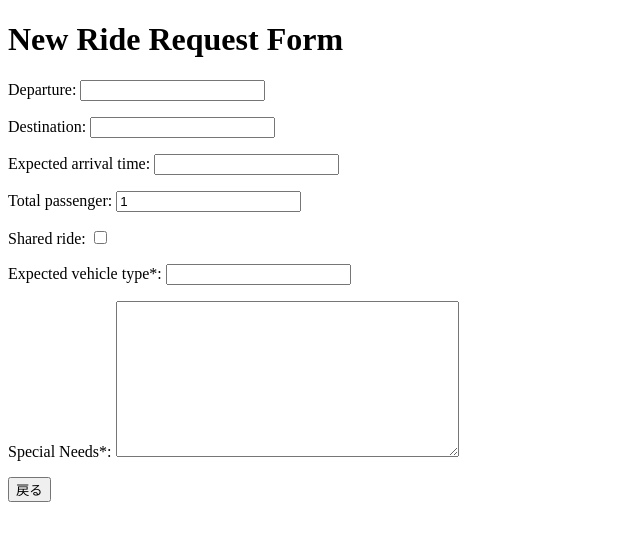
After one commit to yyxff/GoTogether, a Django app: page /ride/new_ride in a window 1280 px wide. The commit adds this page. Shown: the top 541 px of the page, without its empty margins (0-640 px from the left). Run offline with Django 5.2, Linux system fonts and the light colour scheme; the visitor is signed in with stand-in values (Sample User, id 1).

Commit message:
Update: new ride form & redirects

```diff
--- a/docker-deploy/web-app/RSS/urls.py
+++ b/docker-deploy/web-app/RSS/urls.py
@@ -22,4 +22,5 @@ urlpatterns = [
     path('admin/', admin.site.urls),
     path('', views.index_view, name='index'),
     path('user/', include('user.urls'), name='user'),
+    path('ride/', include('ride.urls'), name='ride'),
 ]
--- /dev/null
+++ b/docker-deploy/web-app/ride/forms.py
@@ -0,0 +1,7 @@
+from django import forms
+from .models import RideModel
+
+class NewRideForm(forms.ModelForm):
+    class Meta:
+        model = RideModel
+        exclude = ['is_confirmed', 'owner', 'driver',]
--- a/docker-deploy/web-app/ride/models.py
+++ b/docker-deploy/web-app/ride/models.py
@@ -1,13 +1,16 @@
 from django.db import models
-
+from user.models import RSSUser
 # Create your models here.
 
 class RideModel(models.Model):
     departure = models.CharField(max_length=100)
     destination = models.CharField(max_length=100)
-    arrival_time = models.DateTimeField(auto_now_add=False)
+    arrival_time = models.DateTimeField(auto_now_add=False, verbose_name='Expected arrival time')
     total_passenger = models.IntegerField(default=1)
-    can_share = models.BooleanField(default=False)
-    vehicle_type = models.CharField(blank=True, default='')
-    sp_info = models.TextField(blank=True, default='')
+    can_share = models.BooleanField(default=False, verbose_name='Shared ride')
+    vehicle_type = models.CharField(blank=True, default='', verbose_name='Expected vehicle type*')
+    sp_info = models.TextField(blank=True, default='', verbose_name='Special Needs*')
     is_confirmed = models.BooleanField(default=False)
+
+    owner = models.ForeignKey(RSSUser, on_delete=models.CASCADE, related_name='owned_rides', default="")
+    driver = models.ForeignKey(RSSUser, on_delete=models.CASCADE, related_name='confirmed_rides', default="")
--- /dev/null
+++ b/docker-deploy/web-app/ride/templates/ride/new_ride.html
@@ -0,0 +1,15 @@
+<!DOCTYPE html>
+<html lang="en">
+<head>
+    <meta charset="UTF-8">
+    <title>New Ride Request</title>
+</head>
+<body>
+<h1>New Ride Request Form</h1>
+<form action="" method="post">
+    {% csrf_token %}
+    {{ form.as_p }}
+</form>
+<button type="button" onclick="window.location.href='{% url 'index' %}'">戻る</button>
+</body>
+</html>
--- /dev/null
+++ b/docker-deploy/web-app/ride/urls.py
@@ -0,0 +1,7 @@
+from django.urls import path
+from . import views
+app_name = 'ride'
+
+urlpatterns = [
+    path('new_ride', views.new_ride_view, name='new_ride'),
+]
--- a/docker-deploy/web-app/ride/views.py
+++ b/docker-deploy/web-app/ride/views.py
@@ -1,3 +1,11 @@
-from django.shortcuts import render
+from django.shortcuts import render, redirect, reverse
+from .forms import NewRideForm
+from django.views.decorators.http import require_http_methods
+# Create your views here.
 
-# Create your views here.
+@require_http_methods(['GET', 'POST'])
+def new_ride_view(request):
+    if not request.user.is_authenticated:
+        return redirect(reverse('user:login'))
+    form = NewRideForm()
+    return render(request, 'ride/new_ride.html', context={'form': form})
--- a/docker-deploy/web-app/user/models.py
+++ b/docker-deploy/web-app/user/models.py
@@ -6,7 +6,7 @@ class RSSUser(AbstractUser):
     is_driver = models.BooleanField(default=False)
 
 class CarModel(models.Model):
-    user = models.ForeignKey(RSSUser, on_delete=models.CASCADE, related_name='cars')
+    user = models.ForeignKey(RSSUser, on_delete=models.CASCADE, related_name='cars', default="")
     vehicle_type = models.CharField(max_length=100, blank=True)
     vehicle_number = models.CharField(max_length=100, blank=True)
     max_passenger = models.IntegerField(blank=True, default=1)
--- a/docker-deploy/web-app/user/views.py
+++ b/docker-deploy/web-app/user/views.py
@@ -10,6 +10,8 @@ from .models import RSSUser, CarModel
 # Create your views here.
 @require_http_methods(['GET', 'POST'])
 def register_view(request):
+    if request.user.is_authenticated:
+        return redirect(reverse('index'))
     if request.method == 'GET':
         form = RegisterForm()
         context = {'form': form}
@@ -53,6 +55,8 @@ def logout_view(request):
 
 @require_http_methods(['GET', 'POST'])
 def register_driver_view(request):
+    if not request.user.is_authenticated:
+        return redirect(reverse('user:login'))
     if request.method == 'GET':
         form = DriverRegisterForm()
         return render(request, 'user/driver_register.html', context={'form': form})
@@ -85,7 +89,7 @@ def register_driver_view(request):
 @require_http_methods(['GET', 'POST'])
 def revise_car_view(request):
     if not request.user.is_authenticated:
-        return redirect(reverse('index'))
+        return redirect(reverse('user:login'))
     CarFormSet = modelformset_factory(CarModel,
                                       form=CarForm,
                                       fields=('vehicle_type', 'vehicle_number', 'max_passenger', 'sp_info'),
```
Also changed, not shown: docker-deploy/web-app/templates/base.html (+11 -3 lines).
